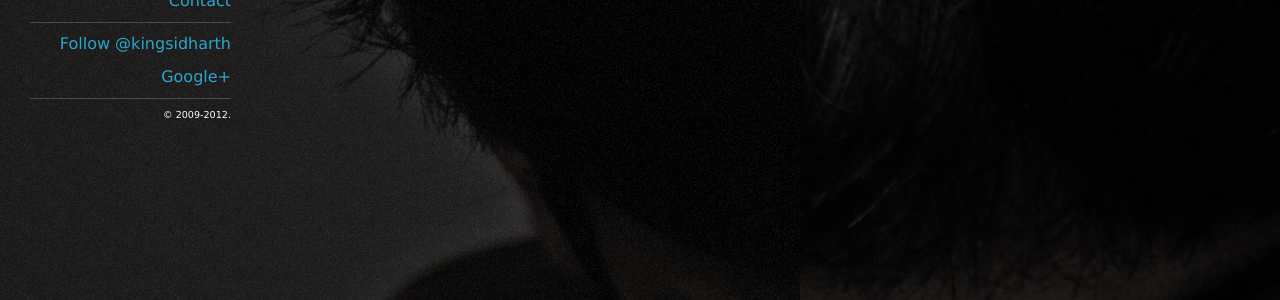
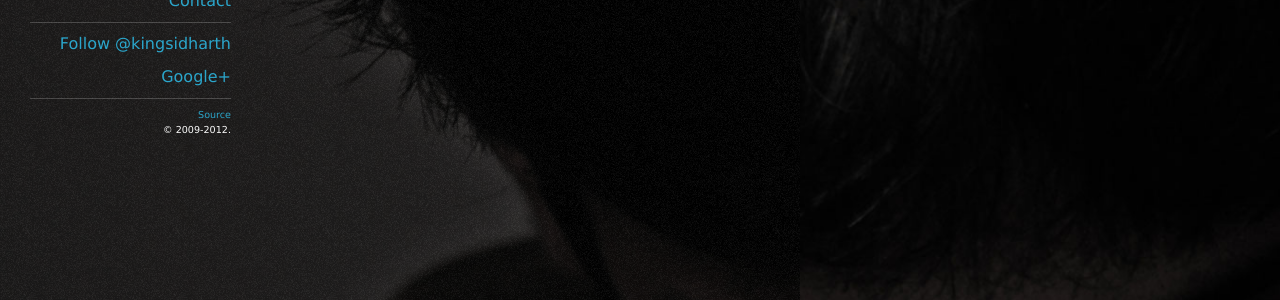
Before and after one commit to utkarshkukreti/kingsidharth.github.com, a Jekyll site: the page built from index.html, in a window 1280 px wide. Shown: the part 301-601 px from the top of the page. Built offline with Jekyll 4.4.1, drawn with Linux system fonts in a browser that asks for light colours; comment, search, counter and statistics services are not loaded.

Commit message:
Add soruce code comment.

```diff
--- a/_layouts/default.html
+++ b/_layouts/default.html
@@ -78,7 +78,10 @@
               </li>
               <li class='divider'></li>
               <li class='copyright'>
-                <small>&copy; 2009-2012.</small>
+                <small>
+                  <a href="https://github.com/kingsidharth/kingsidharth.github.com">Source</a>
+                  &copy; 2009-2012.
+                </small>
               </li>
             </ul>
           </div>
@@ -115,3 +118,4 @@
     }(document, 'script'));
   </script>
 </html>
+<!-- Looking for soruce code? Check this https://github.com/kingsidharth/kingsidharth.github.com -->
```
